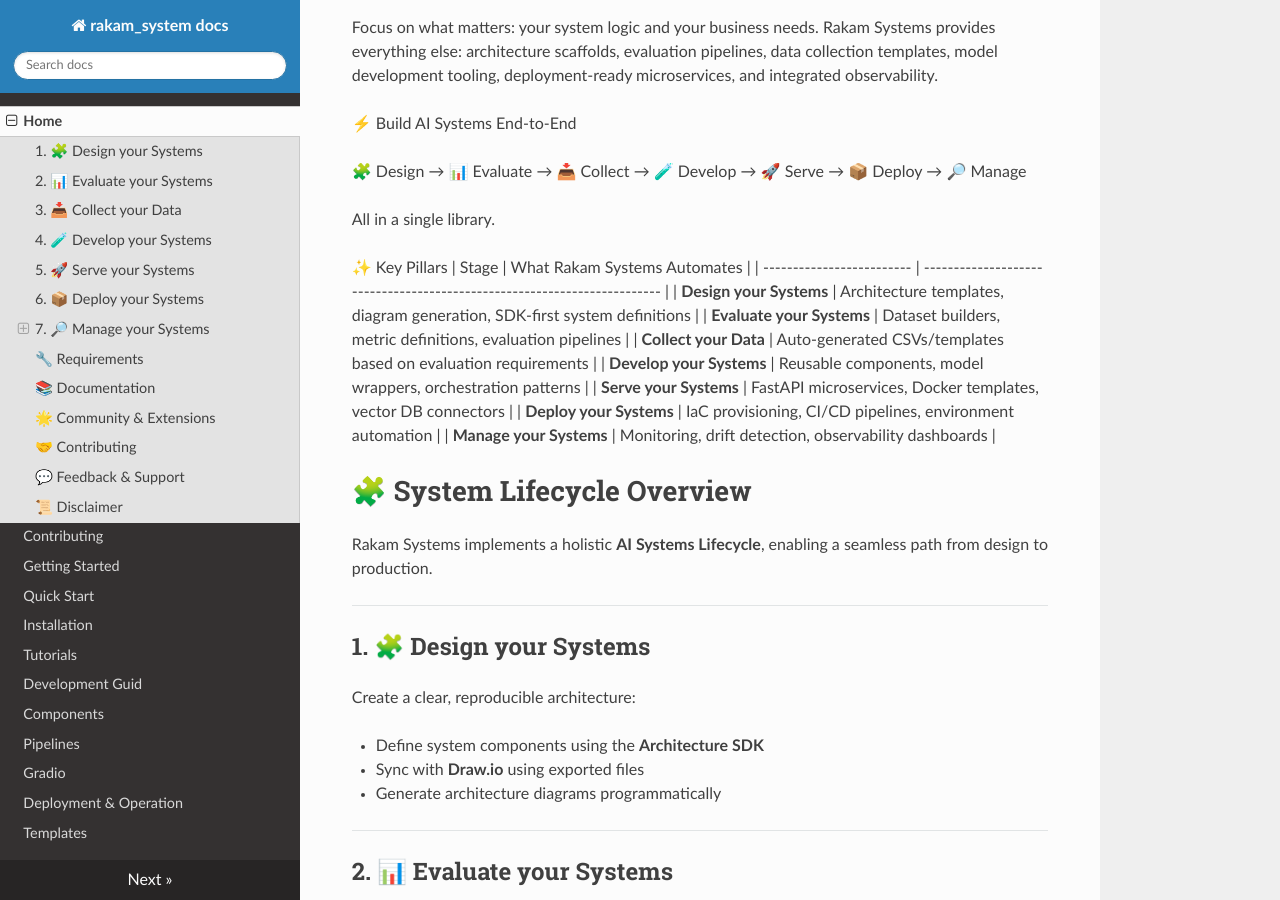
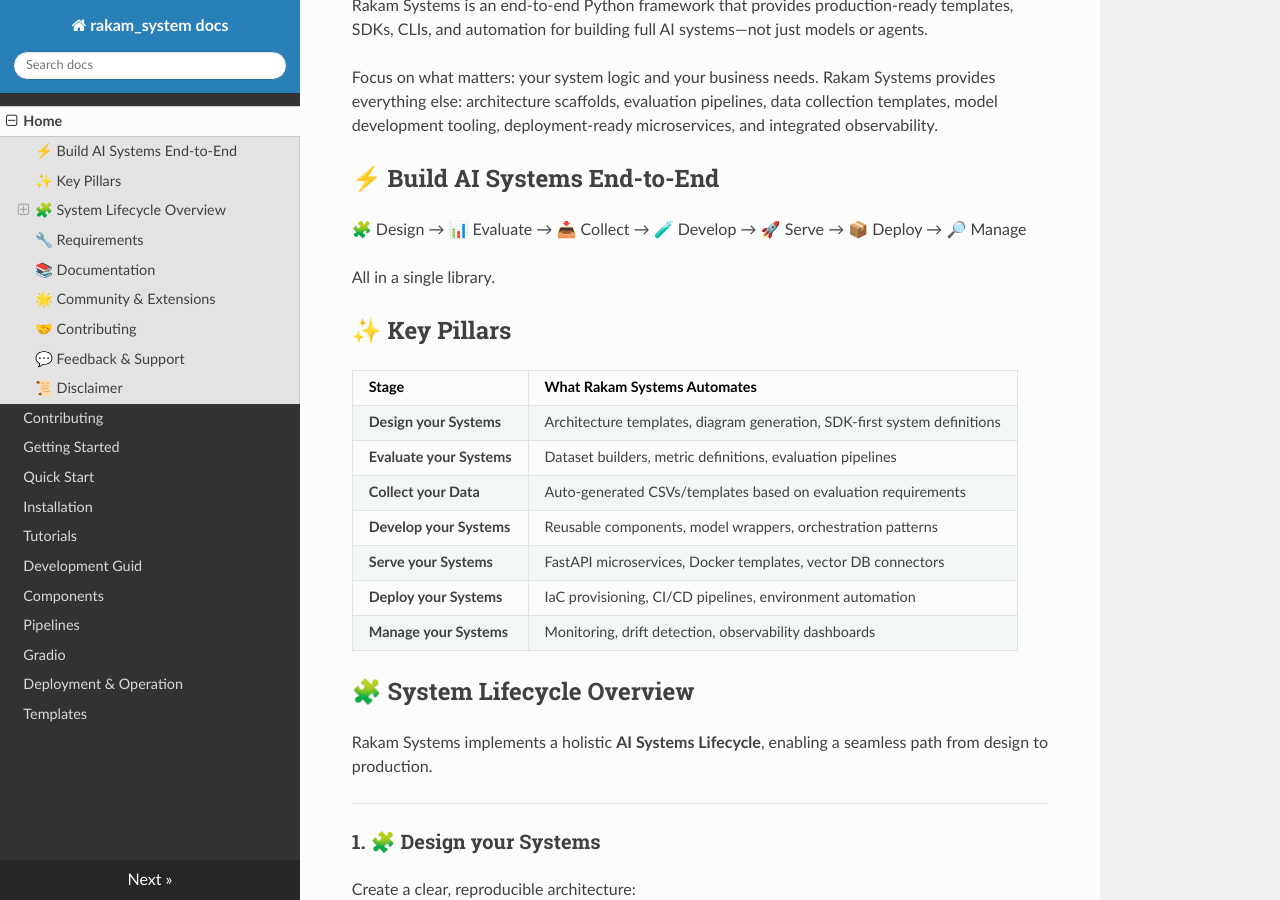
Before and after one commit to Rakam-AI/rakam-systems-docs, an MkDocs documentation site: the page built from docs/index.md, in a window 1280 px wide and 900 px high, scrolled down 275 px. Built offline with MkDocs 1.6.1, drawn with Linux system fonts in a browser that asks for light colours; nearby versions of some CDN libraries; some of the changed text lies outside the part shown.

Commit message:
bugfix :fix redundancy and layout issue

````diff
--- a/docs/index.md
+++ b/docs/index.md
@@ -1,4 +1,4 @@
-🚀 Rakam Systems — AI Systems Lifecycle Framework
+# 🚀 Rakam Systems — AI Systems Lifecycle Framework
 
 From architecture to deployment — one unified toolkit to design, build, evaluate, deploy, and monitor AI systems.
 
@@ -7,15 +7,16 @@ Rakam Systems is an end-to-end Python framework that provides production-ready t
 Focus on what matters: your system logic and your business needs.
 Rakam Systems provides everything else: architecture scaffolds, evaluation pipelines, data collection templates, model development tooling, deployment-ready microservices, and integrated observability.
 
-⚡️ Build AI Systems End-to-End
+## ⚡️ Build AI Systems End-to-End
 
 🧩 Design → 📊 Evaluate → 📥 Collect → 🧪 Develop → 🚀 Serve → 📦 Deploy → 🔎 Manage
 
 All in a single library.
 
-✨ Key Pillars
+## ✨ Key Pillars
+
 | Stage | What Rakam Systems Automates |
-| ------------------------- | ------------------------------------------------------------------------ |
+|:--------------------------|:-------------------------------------------------------------------------|
 | **Design your Systems** | Architecture templates, diagram generation, SDK-first system definitions |
 | **Evaluate your Systems** | Dataset builders, metric definitions, evaluation pipelines |
 | **Collect your Data** | Auto-generated CSVs/templates based on evaluation requirements |
@@ -24,13 +25,13 @@ All in a single library.
 | **Deploy your Systems** | IaC provisioning, CI/CD pipelines, environment automation |
 | **Manage your Systems** | Monitoring, drift detection, observability dashboards |
 
-# 🧩 System Lifecycle Overview
+## 🧩 System Lifecycle Overview
 
 Rakam Systems implements a holistic **AI Systems Lifecycle**, enabling a seamless path from design to production.
 
 ---
 
-## 1. 🧩 Design your Systems
+### 1. 🧩 Design your Systems
 
 Create a clear, reproducible architecture:
 
@@ -40,7 +41,7 @@ Create a clear, reproducible architecture:
 
 ---
 
-## 2. 📊 Evaluate your Systems
+### 2. 📊 Evaluate your Systems
 
 Build measurable, reliable AI:
 
@@ -51,7 +52,7 @@ Build measurable, reliable AI:
 
 ---
 
-## 3. 📥 Collect your Data
+### 3. 📥 Collect your Data
 
 Your evaluation items become data templates:
 
@@ -61,7 +62,7 @@ Your evaluation items become data templates:
 
 ---
 
-## 4. 🧪 Develop your Systems
+### 4. 🧪 Develop your Systems
 
 Use Rakam Systems' component library or create your own:
 
@@ -71,7 +72,7 @@ Use Rakam Systems' component library or create your own:
 
 ---
 
-## 5. 🚀 Serve your Systems
+### 5. 🚀 Serve your Systems
 
 Out-of-the-box microservices:
 
@@ -81,7 +82,7 @@ Out-of-the-box microservices:
 
 ---
 
-## 6. 📦 Deploy your Systems
+### 6. 📦 Deploy your Systems
 
 Provision infrastructure and CI/CD using the CLI:
 
@@ -91,7 +92,7 @@ Provision infrastructure and CI/CD using the CLI:
 
 ---
 
-## 7. 🔎 Manage your Systems
+### 7. 🔎 Manage your Systems
 
 Keep your system reliable after launch:
 
@@ -100,66 +101,7 @@ Keep your system reliable after launch:
 - Data drift and quality checks
 - Alerts & logs automatically integrated
 
-### 1. 🧩 Design your Systems
-
-Create a clear, reproducible architecture:
-
-- Define system components using the Architecture SDK
-- Sync with Draw.io using exported files
-- Generate architecture diagrams programmatically
-
-### 2. 📊 Evaluate your Systems
-
-Build measurable, reliable AI:
-
-- Define metrics
-- Build evaluation datasets
-- Structure evaluation scenarios
-- Run evaluation pipelines with a single command
-
-### 3. 📥 Collect your Data
-
-Your evaluation items become data templates:
-
-- Auto-generate CSVs and annotation formats
-- Pre-fill metadata
-
-### 4. 🧪 Develop your Systems
-
-Use Rakam Systems' component library or create your own:
-
-- Pre-built modules for ranking, routing, LLM orchestration...
-- Reusable patterns for ML pipelines
-- Complete systems templates
-
-```bash
-rakam-systems create rag-system my-rag-app
-```
-
-### 5. 🚀 Serve your Systems
-
-Out-of-the-box microservices:
-
-- FastAPI templates with auth, rate limiting, tracing
-- gradio UI playground
-- Dockerized services with env-based configuration
-
-### 6. 📦 Deploy your Systems
-
-Provision infrastructure and CI/CD using the CLI:
-
-- Deploy to cloud environments
-- Terraform integration
-- Automatic pipelines for testing and building
-
-### 7. 🔎 Manage your Systems
-
-Keep your system reliable after launch:
-
-- Monitoring dashboards
-- Latency and performance metrics
-- Data drift and quality checks
-- Alerts & logs automatically integrated
+---
 
 ## 🔧 Requirements
 
@@ -186,9 +128,9 @@ We're building an ecosystem of reusable system templates. Contribute your own ar
 - Community Examples
 - Add-on Components
 
-## 🤝 [Contributing](./contributing.md)
+## 🤝 Contributing
 
-Contributions are welcome! Please see the Contributing Guide for instructions on improving the framework.
+Contributions are welcome! Please see the [Contributing Guide](./contributing.md) for instructions on improving the framework.
 
 ## 💬 Feedback & Support
 
````
